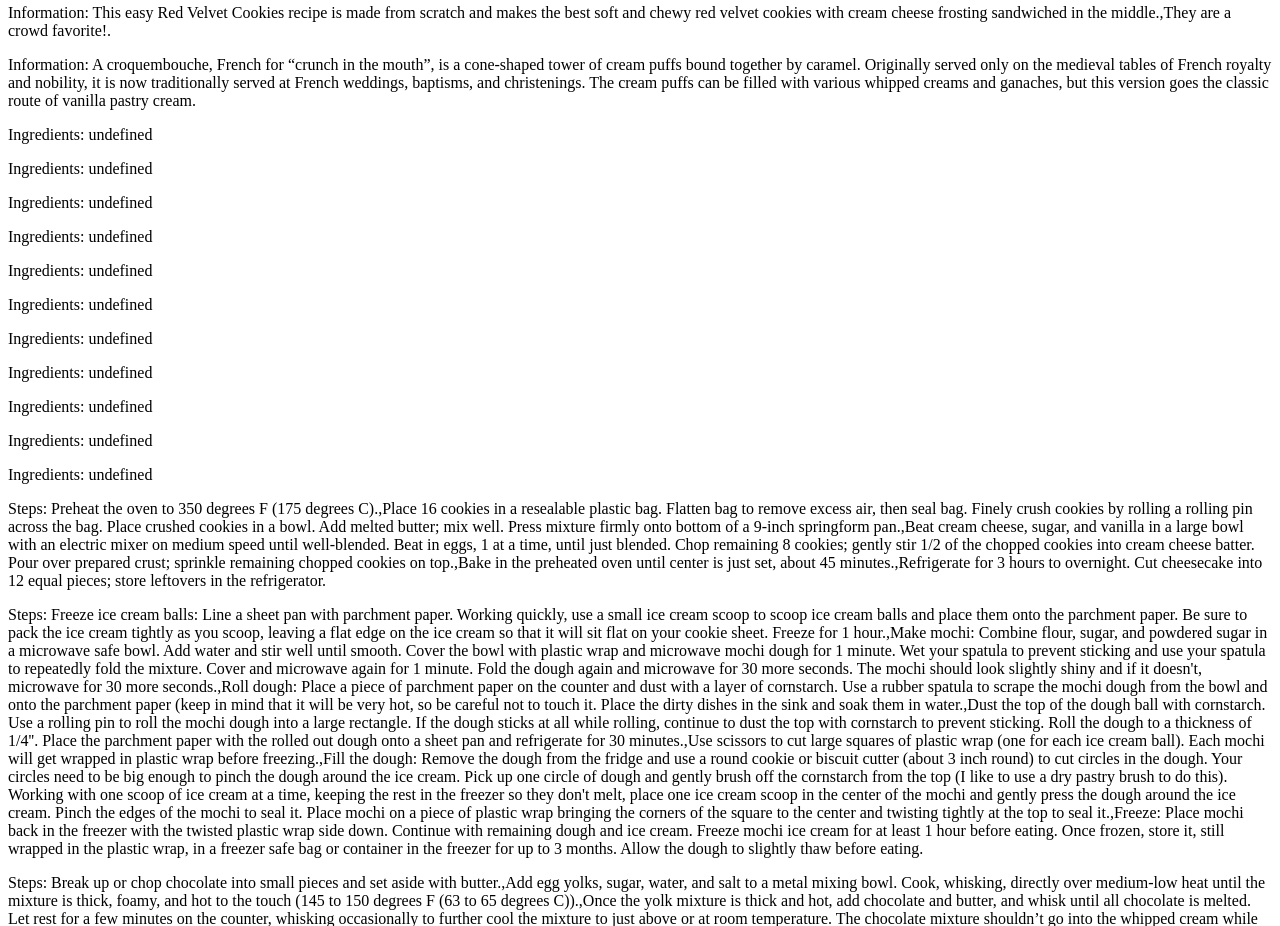
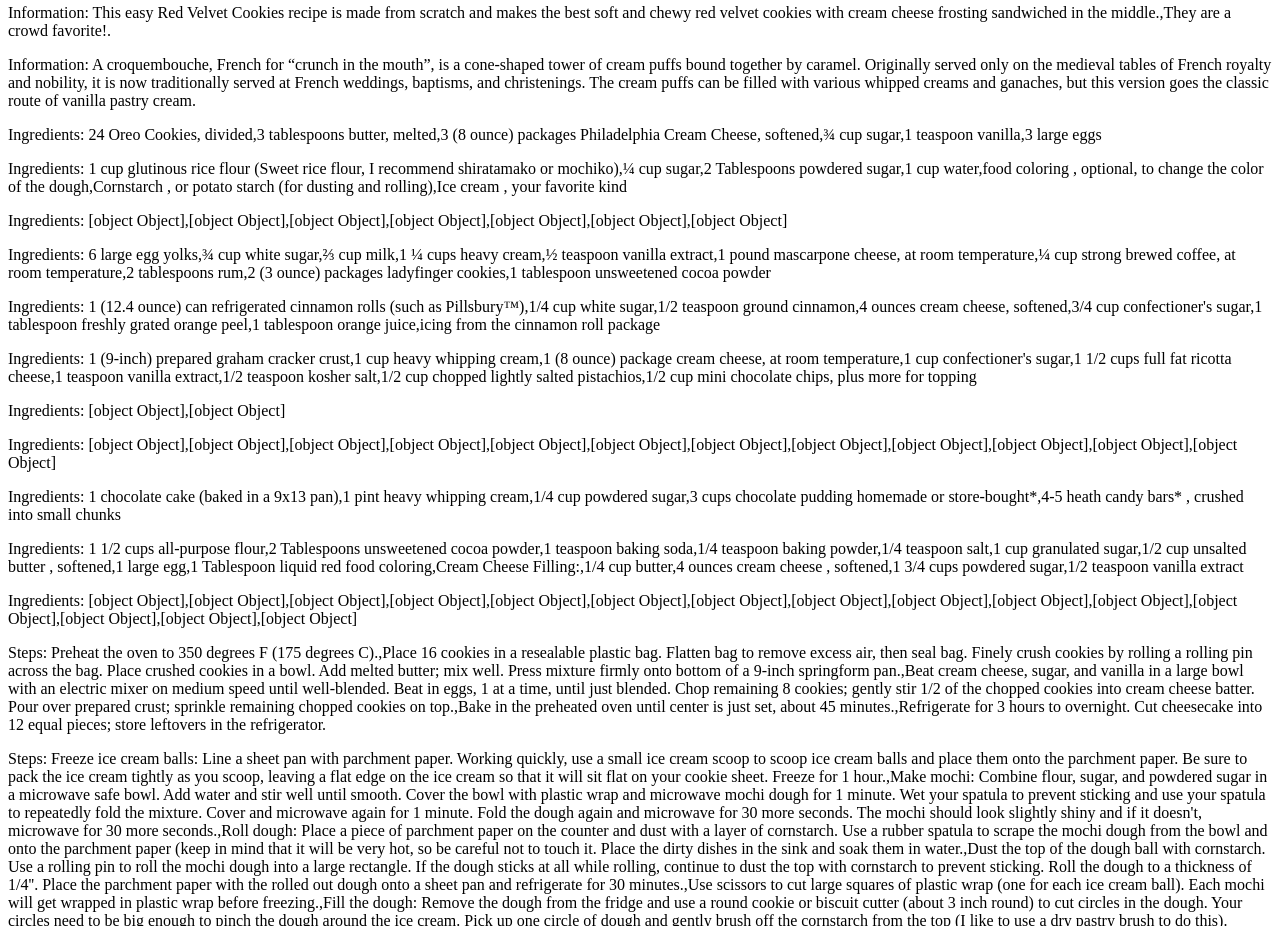
Before and after one commit to CoffeeBoi120/Group2-BSIT221B, a Next.js app in the folder recipeapp/recipeapp/: page / in a window 1280 px wide. Shown: the part 900-1826 px from the top of the page. Built offline with nearby package versions, Linux system fonts and the light colour scheme.

Commit message:
changes 2

```diff
--- a/recipeapp/recipeapp/Components/recipe.json
+++ b/recipeapp/recipeapp/Components/recipe.json
@@ -1,38 +1,12 @@
 [
     {"name":"Oreo Cheesecake",
      "information":"A rich, buttery Oreo base sits beneath a luscious, ultra-creamy, Oreo-studded cheesecake filling, all topped with whipped cream.",
-     "ingredients": [
-      {
-        "amount": "24",
-        "unit": "Whole",
-        "item": "Oreo Cookies (divided)"
-      },
-      {
-        "amount": "3",
-        "unit": "tablespoon",
-        "item": "Butter (Melted)"
-      },
-      {
-        "amount": "3",
-        "unit": "packages",
-        "item": "Philadelphia Cream Cheese (softened)"
-      },
-      {
-        "amount": "¾",
-        "unit": "cup",
-        "item": "sugar"
-      },
-      {
-        "amount": "1",
-        "unit": "teaspoon",
-        "item": "vanilla"
-      },
-      {
-        "amount": "3",
-        "unit": "large",
-        "item": "eggs"
-      }
-    ],
+     "ingredients":["24 Oreo Cookies, divided",
+     "3 tablespoons butter, melted",
+     "3 (8 ounce) packages Philadelphia Cream Cheese, softened",
+     "¾ cup sugar",
+     "1 teaspoon vanilla",
+     "3 large eggs"],
 
     "steps":["Preheat the oven to 350 degrees F (175 degrees C).",
      "Place 16 cookies in a resealable plastic bag. Flatten bag to remove excess air, then seal bag. Finely crush cookies by rolling a rolling pin across the bag. Place crushed cookies in a bowl. Add melted butter; mix well. Press mixture firmly onto bottom of a 9-inch springform pan.",
@@ -51,42 +25,14 @@
         "information":
           "Homemade Mochi Ice Cream is a sweet and chewy Japanese rice cake filled with your choice of ice cream in a soft, slightly chewy, sweet rice dough. You won't believe how easy it is to make yourself!",
         "ingredients": [
-      {
-        "amount": "1",
-        "unit": "cup",
-        "item": "glutinous rice flour (Sweet rice flour, I recommend shiratamako or mochiko)"
-      },
-      {
-        "amount": "¼",
-        "unit": "cup",
-        "item": "Sugar"
-      },
-      {
-        "amount": "2",
-        "unit": "tablespoon",
-        "item": "powdered sugar"
-      },
-      {
-        "amount": "1",
-        "unit": "cup",
-        "item": "water"
-      },
-      {
-        "amount": "1",
-        "unit": "optional",
-        "item": "food coloring (to change the color of dough)"
-      },
-      {
-        "amount": "1",
-        "unit": "package",
-        "item": "Cornstarch , or potato starch (for dusting and rolling)"
-      },
-      {
-        "amount": "1",
-        "unit": "package",
-        "item": "Ice cream, your favorite kind"
-      }
-    ],
+          "1 cup glutinous rice flour (Sweet rice flour, I recommend shiratamako or mochiko)",
+          "¼ cup sugar",
+          "2 Tablespoons powdered sugar",
+          "1 cup water",
+          "food coloring , optional, to change the color of the dough",
+          "Cornstarch , or potato starch (for dusting and rolling)",
+          "Ice cream , your favorite kind"
+        ],
         "steps": [
           "Freeze ice cream balls:  Line a sheet pan with parchment paper. Working quickly, use a small ice cream scoop to scoop ice cream balls and place them onto the parchment paper.  Be sure to pack the ice cream tightly as you scoop, leaving a flat edge on the ice cream so that it will sit flat on your cookie sheet. Freeze for 1 hour.",
           "Make mochi: Combine flour, sugar, and powdered sugar in a microwave safe bowl. Add water and stir well until smooth.  Cover the bowl with plastic wrap and microwave mochi dough for 1 minute. Wet your spatula to prevent sticking and use your spatula to repeatedly fold the mixture. Cover and microwave again for 1 minute.  Fold the dough again and microwave for 30 more seconds. The mochi should look slightly shiny and if it doesn't, microwave for 30 more seconds.",
@@ -167,56 +113,16 @@
           "Tiramisu has Italian origins. The famous Italian restaurateur Ado Campeol is credited with its invention in the 1970s. In fact, he was widely known as the father of tiramisu. The word tiramisu translates to pick-me-up."
         ],
         "ingredients": [
-          {
-            "amount": "6",
-            "unit": "large",
-            "item": "egg yolks"
-          },
-          {
-            "amount": "¾",
-            "unit": "cup",
-            "item": "white sugar"
-          },
-          {
-            "amount": "⅔",
-            "unit": "cup",
-            "item": "milk"
-          },
-          {
-            "amount": "1 ¼",
-            "unit": "cup",
-            "item": "heavy cream"
-          },
-          {
-            "amount": "½",
-            "unit": "teaspoon",
-            "item": "vanilla extract"
-          },
-          {
-            "amount": "1",
-            "unit": "pound",
-            "item": "mascarpone cheese, at room temperature"
-          },
-          {
-            "amount": "¼",
-            "unit": "cup",
-            "item": "strong brewed coffee, at room temperature"
-          },
-          {
-            "amount": "2",
-            "unit": "tablespoon",
-            "item": "rum"
-          },
-          {
-            "amount": "2",
-            "unit": "package",
-            "item": "ladyfinger cookies"
-          },
-          {
-            "amount": "1",
-            "unit": "tablespoon",
-            "item": "unsweetened cocoa powder"
-          }
+          "6 large egg yolks",
+          "¾ cup white sugar",
+          "⅔ cup milk",
+          "1 ¼ cups heavy cream",
+          "½ teaspoon vanilla extract",
+          "1 pound mascarpone cheese, at room temperature",
+          "¼ cup strong brewed coffee, at room temperature",
+          "2 tablespoons rum",
+          "2 (3 ounce) packages ladyfinger cookies",
+          "1 tablespoon unsweetened cocoa powder"
         ],
         "steps": [
           "Whisk egg yolks and sugar together in a medium saucepan until well blended.",
@@ -244,46 +150,14 @@
         "They are kid-sized and just a fun way to serve cinnamon rolls. Refrigerated cinnamon rolls are cut into bites, air fried, tossed in cinnamon sugar, and served with an orange-flavored creamy dip."
       ],
       "ingredients": [
-        {
-          "amount": "12.4",
-          "unit": "ounce",
-          "item": "can refrigerated cinnamon rolls (such as Pillsbury™)"
-        },
-        {
-          "amount": "1/4",
-          "unit": "cup",
-          "item": "white sugar"
-        },
-        {
-          "amount": "1/2",
-          "unit": "teaspoon",
-          "item": "ground cinnamon"
-        },
-        {
-          "amount": "4",
-          "unit": "ounce",
-          "item": "cream cheese, softened"
-        },
-        {
-          "amount": "3/4",
-          "unit": "cup",
-          "item": "confectioner's sugar"
-        },
-        {
-          "amount": "1",
-          "unit": "tablespoon",
-          "item": "freshly grated orange peel"
-        },
-        {
-          "amount": "1",
-          "unit": "tablespoon",
-          "item": "orange juice"
-        },
-        {
-          "amount": "1",
-          "unit": "tablespoon",
-          "item": "icing from cinnamon roll package"
-        }
+        "1 (12.4 ounce) can refrigerated cinnamon rolls (such as Pillsbury™)",
+        "1/4 cup white sugar",
+        "1/2 teaspoon ground cinnamon",
+        "4 ounces cream cheese, softened",
+        "3/4 cup confectioner's sugar",
+        "1 tablespoon freshly grated orange peel",
+        "1 tablespoon orange juice",
+        "icing from the cinnamon roll package"
       ],
       "steps": [
         "Preheat an air fryer to 325 degrees F (165 degrees C) according to manufacturer's instructions. Add sugar and cinnamon to a large resealable plastic bag, and shake to combine.",
@@ -305,51 +179,15 @@
         "It's traditionally made with ricotta cheese and sugar. As we know it today, it also contains heavy whipping cream, whipped and sweetened with sugar. From here on, the recipe varies from person to person! You can also include cinnamon, lemon zest, and chocolate chips."
       ],
       "ingredients": [
-        {
-          "amount": "1 (9-inch)",
-          "unit": "prepared",
-          "item": "graham cracker crust"
-        },
-        {
-          "amount": "1",
-          "unit": "cup",
-          "item": "heavy whipping cream"
-        },
-        {
-          "amount": "8",
-          "unit": "ounce",
-          "item": "package cream cheese, at room temperature"
-        },
-        {
-          "amount": "1",
-          "unit": "cup",
-          "item": "confectioner's sugar"
-        },
-        {
-          "amount": "1 1/12",
-          "unit": "cup",
-          "item": "full fat ricotta cheese"
-        },
-        {
-          "amount": "1",
-          "unit": "teaspoon",
-          "item": "vanilla extract"
-        },
-        {
-          "amount": "1/2",
-          "unit": "teaspoon",
-          "item": "kosher salt"
-        },
-        {
-          "amount": "1/2",
-          "unit": "cup",
-          "item": "chopped lightly salted pistachios"
-        },
-        {
-          "amount": "1/2",
-          "unit": "cup",
-          "item": "mini chocolate chips, plus more for topping"
-        }
+        "1 (9-inch) prepared graham cracker crust",
+        "1 cup heavy whipping cream",
+        "1 (8 ounce) package cream cheese, at room temperature",
+        "1 cup confectioner's sugar",
+        "1 1/2 cups full fat ricotta cheese",
+        "1 teaspoon vanilla extract",
+        "1/2 teaspoon kosher salt",
+        "1/2 cup chopped lightly salted pistachios",
+        "1/2 cup mini chocolate chips, plus more for topping"
       ],
       "steps": [
         "Preheat the oven to 325 degrees F(165 degrees C).",
@@ -493,31 +331,11 @@
         "It's every chocolate lover's dream!."
       ],
       "ingredients": [
-        {
-          "amount": "1",
-          "unit": "whole",
-          "item": "chocolate cake (baked in a 9x13 pan)"
-        },
-        {
-          "amount": "1",
-          "unit": "pint",
-          "item": "heavy whipping cream"
-        },
-        {
-          "amount": "1/4",
-          "unit": "cup",
-          "item": "powdered sugar"
-        },
-        {
-          "amount": "3",
-          "unit": "cup",
-          "item": "chocolate pudding homemade or store-bought"
-        },
-        {
-          "amount": "4-5",
-          "unit": "whole",
-          "item": "heath candy bars* , crushed into small chunks"
-        }
+        "1 chocolate cake (baked in a 9x13 pan)",
+        "1 pint heavy whipping cream",
+        "1/4 cup powdered sugar",
+        "3 cups chocolate pudding homemade or store-bought*",
+        "4-5 heath candy bars* , crushed into small chunks"
       ],
       "steps": [
        "Prepare pudding according to recipe directions.",
@@ -542,71 +360,20 @@
 
       ],
       "ingredients": [
-        {
-          "amount": "1 1/2",
-          "unit": "cup",
-          "item": "all-purpose flour"
-        },
-        {
-          "amount": "2",
-          "unit": "tablespoon",
-          "item": "unsweetened cocoa powder"
-        },
-        {
-          "amount": "1",
-          "unit": "teaspoon",
-          "item": "baking soda"
-        },
-        {
-          "amount": "1/4",
-          "unit": "teaspoon",
-          "item": "baking powder"
-        },
-        {
-          "amount": "1/4",
-          "unit": "teaspoon",
-          "item": "salt"
-        },
-        {
-          "amount": "1",
-          "unit": "cup",
-          "item": "granulated sugar"
-        },
-        {
-          "amount": "1/2",
-          "unit": "cup",
-          "item": "unsalted butter , softened"
-        },
-        {
-          "amount": "1",
-          "unit": "large",
-          "item": "egg"
-        },
-        {
-          "amount": "1",
-          "unit": "tablespoon",
-          "item": "liquid red food coloring"
-        },
-        {
-          "amount": "1/4",
-          "unit": "cup",
-          "item": "butter"
-        },
-        {
-          "amount": "4",
-          "unit": "ounces",
-          "item": "cream cheese , softened"
-        },
-        {
-          "amount": "1 3/4",
-          "unit": "cup",
-          "item": "powdered sugar"
-        },
-        {
-          "amount": "1/2",
-          "unit": "teaspoon",
-          "item": "vanilla extract"
-        }
+        "1 1/2 cups all-purpose flour",
+        "2 Tablespoons unsweetened cocoa powder",
+        "1 teaspoon baking soda",
+        "1/4 teaspoon baking powder",
+        "1/4 teaspoon salt",
+        "1 cup granulated sugar",
+        "1/2 cup unsalted butter , softened",
+        "1 large egg",
+        "1 Tablespoon liquid red food coloring",
+        "Cream Cheese Filling:",
+        "1/4 cup butter",
+        "4 ounces cream cheese , softened",
+        "1 3/4 cups powdered sugar",
+        "1/2 teaspoon vanilla extract"
       ],
       "steps": [
         "For the Red Velvet Cookies:",
--- a/recipeapp/recipeapp/pages/index.js
+++ b/recipeapp/recipeapp/pages/index.js
@@ -28,7 +28,7 @@ function Home( {users} ) {
           users.map(i => {
             return (
               <div key={i.num}>
-              <p>{"Ingredients: " + i.ingredients.amount}</p>
+              <p>{"Ingredients: " + i.ingredients}</p>
               </div>
             )
           })
```
